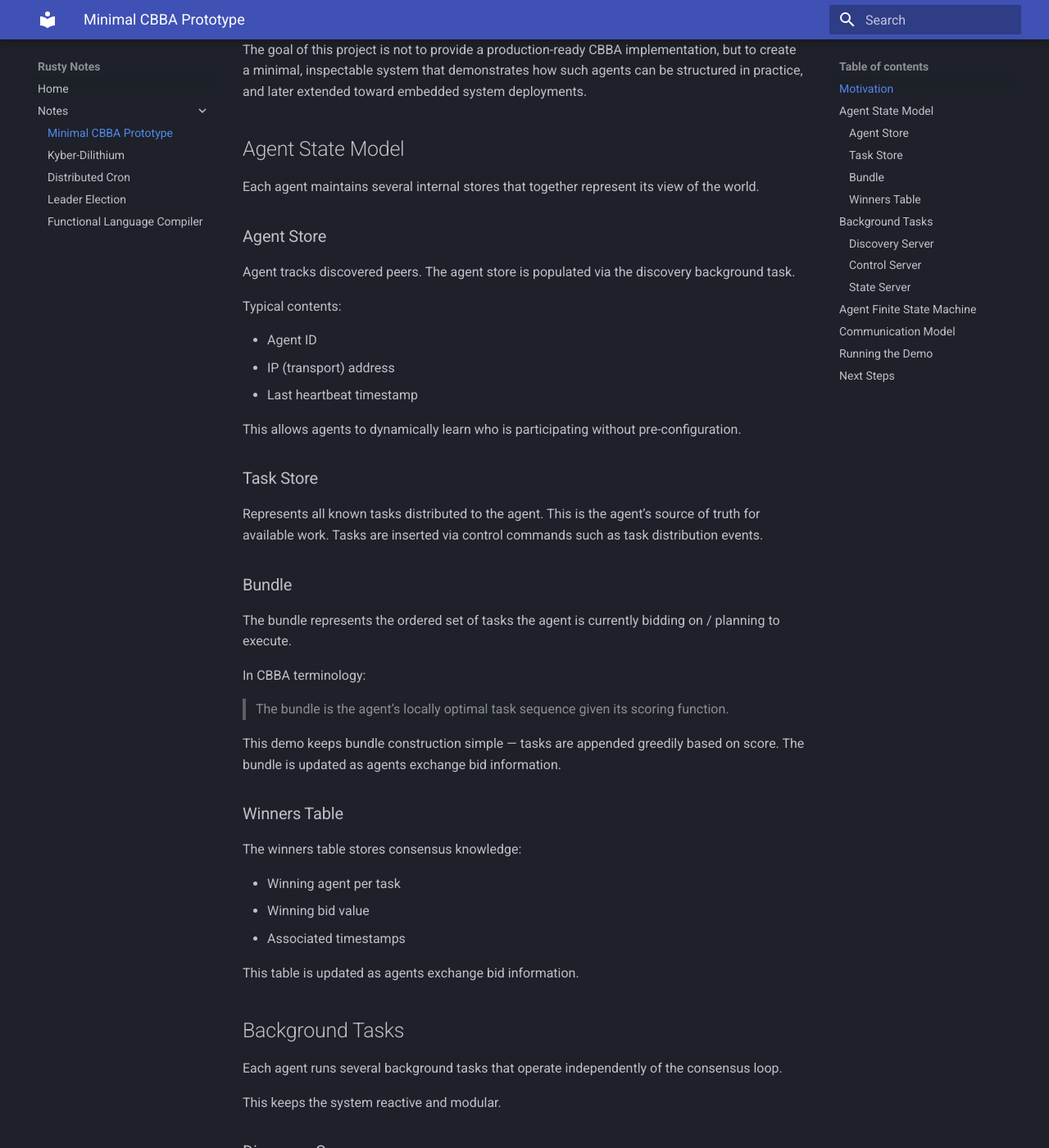
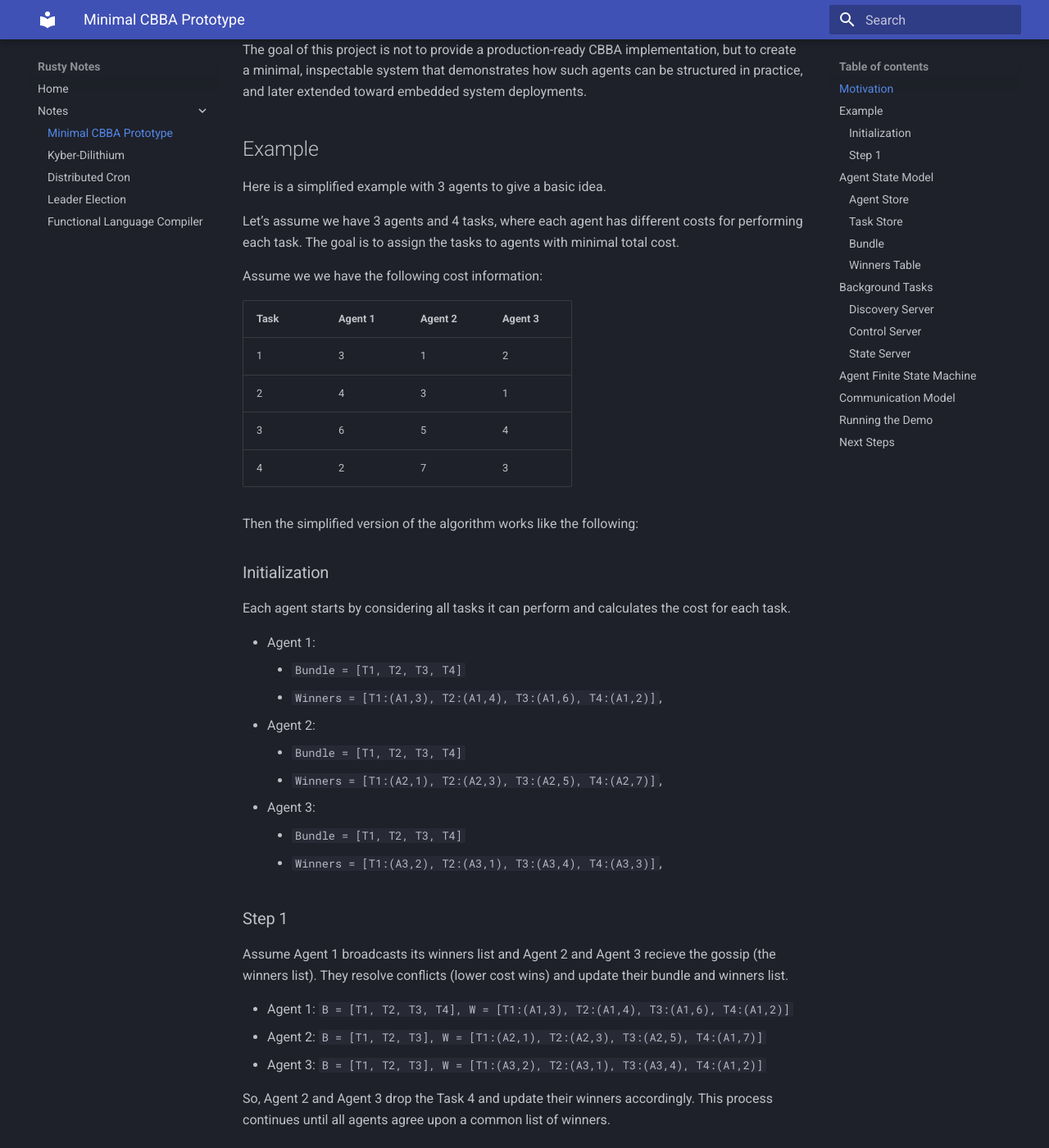
Before and after one commit to fade2black/blog, an MkDocs documentation site: the page built from docs/cbba.md, in a window 1280 px wide and 1400 px high, scrolled down 484 px. Shown: the whole window at 82% size. Built offline with MkDocs 1.6.1 and Material for MkDocs 9.7.7, drawn with Linux system fonts in a browser that asks for light colours.

Commit message:
Add example

```diff
--- a/docs/cbba.md
+++ b/docs/cbba.md
@@ -18,6 +18,50 @@ I wanted to build a small working prototype that exercises the mechanics of:
 The goal of this project is not to provide a production-ready CBBA implementation, but to create a minimal,
 inspectable system that demonstrates how such agents can be structured in practice,
 and later extended toward embedded system deployments.
+
+## Example
+Here is a simplified example with 3 agents to give a basic idea.
+
+Let’s assume we have 3 agents and 4 tasks,
+where each agent has different costs for performing each task.
+The goal is to assign the tasks to agents with minimal total cost.
+
+Assume we we have the following cost information:
+
+| Task | Agent 1 | Agent 2 | Agent 3 |
+| ---- | ------- | ------- | ------- |
+| 1    | 3       | 1       | 2       |
+| 2    | 4       | 3       | 1       |
+| 3    | 6       | 5       | 4       |
+| 4    | 2       | 7       | 3       |
+
+Then the simplified version of the algorithm works like the following:
+
+### Initialization
+Each agent starts by considering all tasks it can perform and calculates the cost for each task.
+
+- Agent 1:
+    - `Bundle =  [T1, T2, T3, T4]`
+    - `Winners = [T1:(A1,3), T2:(A1,4), T3:(A1,6), T4:(A1,2)]`,
+- Agent 2:
+    - `Bundle =  [T1, T2, T3, T4]`
+    - `Winners = [T1:(A2,1), T2:(A2,3), T3:(A2,5), T4:(A2,7)]`,
+- Agent 3:
+    - `Bundle =  [T1, T2, T3, T4]`
+    - `Winners = [T1:(A3,2), T2:(A3,1), T3:(A3,4), T4:(A3,3)]`,
+
+### Step 1
+
+Assume Agent 1 broadcasts its winners list and
+Agent 2 and Agent 3 recieve the gossip (the winners list).
+They resolve conflicts (lower cost wins) and update their bundle and winners list.
+
+- Agent 1: `B = [T1, T2, T3, T4], W = [T1:(A1,3), T2:(A1,4), T3:(A1,6), T4:(A1,2)]`
+- Agent 2: `B = [T1, T2, T3], W = [T1:(A2,1), T2:(A2,3), T3:(A2,5), T4:(A1,7)]`
+- Agent 3: `B = [T1, T2, T3], W = [T1:(A3,2), T2:(A3,1), T3:(A3,4), T4:(A1,2)]`
+
+So, Agent 2 and Agent 3 drop the Task 4 and update their winners accordingly.
+This process continues until all agents agree upon a common list of winners.
 
 ## Agent State Model
 
```
